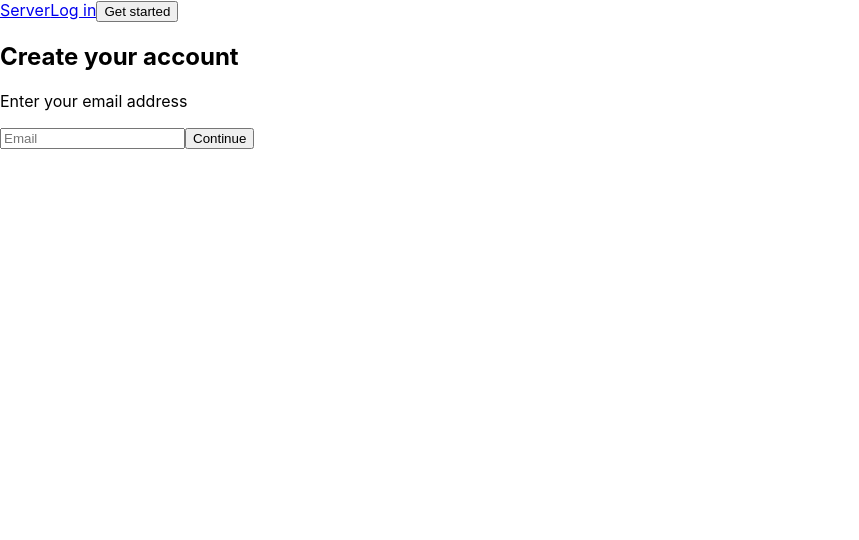
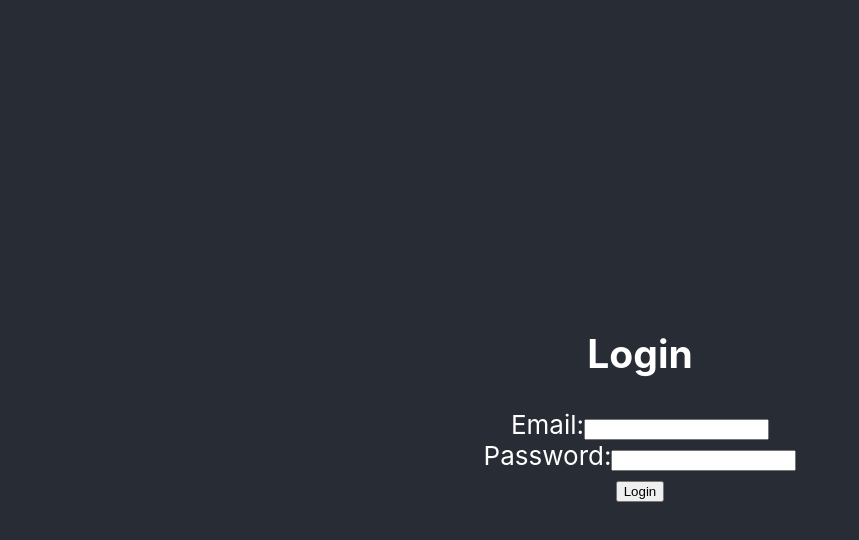
Before and after one commit to yarasulakshmikala/REACT-S104, a React (Create React App) app: page / in a window 1280 px wide. Shown: the top 540 px of the page, without its empty margins (0-859 px from the left). Built offline with nearby package versions, Linux system fonts and the light colour scheme.

Commit message:
Login form

```diff
--- a/src/App.js
+++ b/src/App.js
@@ -1,41 +1,60 @@
-import React, { useState } from "react";
-import "./App.css";
+import React, { useState } from 'react';
+import './App.css'; // Assuming you have an App.css for styling
 
 function App() {
-  const [email, setEmail] = useState("");
+  const [email, setEmail] = useState('');
+  const [password, setPassword] = useState('');
+  const [errorMessage, setErrorMessage] = useState('');
 
-  const handleContinue = (e) => {
-    e.preventDefault();
-    alert(`Email entered: ${email}`);
+  const handleSubmit = (event) => {
+    event.preventDefault(); // Prevent default form submission behavior
+
+    // Basic validation
+    if (!email || !password) {
+      setErrorMessage('Please enter both email and password.');
+      return;
+    }
+
+    // In a real application, you would send this data to a server for authentication.
+    // For demonstration, we'll just log it.
+    console.log('Login attempted with:', { email, password });
+
+    // Simulate a successful login (e.g., clear form, redirect)
+    setErrorMessage(''); // Clear any previous error messages
+    setEmail('');
+    setPassword('');
+    alert('Login successful! (Simulated)'); // Or navigate to another page
   };
 
   return (
-    <div>
-      {/* Top Navigation Bar */}
-      <nav className="navbar">
-        <div className="nav-links">
-          <a href="#">Server</a>
-          <a href="#">Log in</a>
-          <button className="get-started">Get started</button>
-        </div>
-      </nav>
-
-      {/* Login Form Section */}
-      <div className="form-container">
-        <h2>Create your account</h2>
-        <p>Enter your email address</p>
-
-        <form onSubmit={handleContinue}>
+    <div className="App">
+      <header className="App-header">
+        <h2>Login</h2>
+        <form onSubmit={handleSubmit} className="login-form">
+          {errorMessage && <p className="error-message">{errorMessage}</p>}
+          <div className="form-group">
+            <label htmlFor="email">Email:</label>
             <input
               type="email"
-            placeholder="Email"
+              id="email"
               value={email}
               onChange={(e) => setEmail(e.target.value)}
               required
             />
-          <button type="submit" className="continue-btn">Continue</button>
+          </div>
+          <div className="form-group">
+            <label htmlFor="password">Password:</label>
+            <input
+              type="password"
+              id="password"
+              value={password}
+              onChange={(e) => setPassword(e.target.value)}
+              required
+            />
+          </div>
+          <button type="submit">Login</button>
         </form>
-      </div>
+      </header>
     </div>
   );
 }
```
Lines whose indentation alone changed are shown as unchanged.
